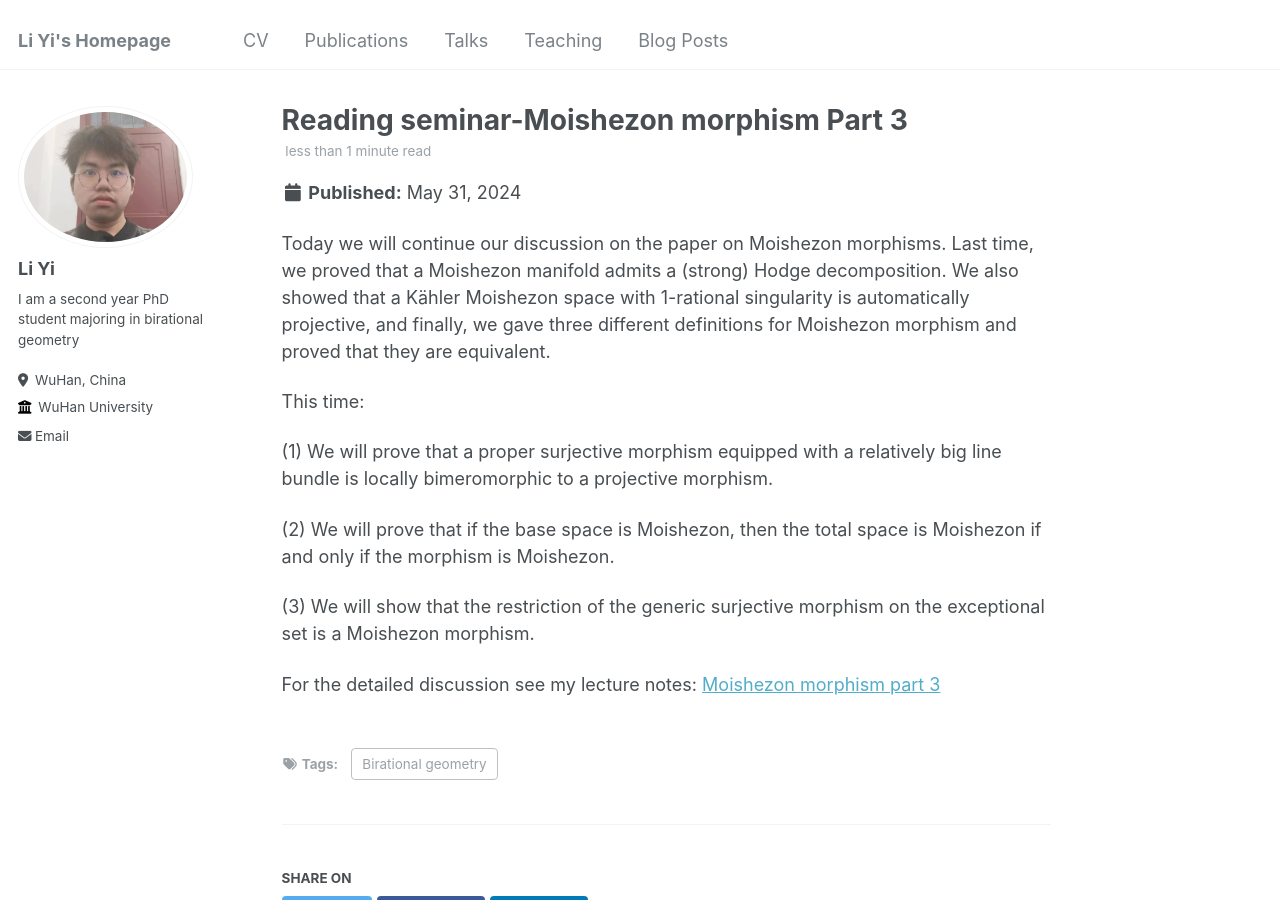
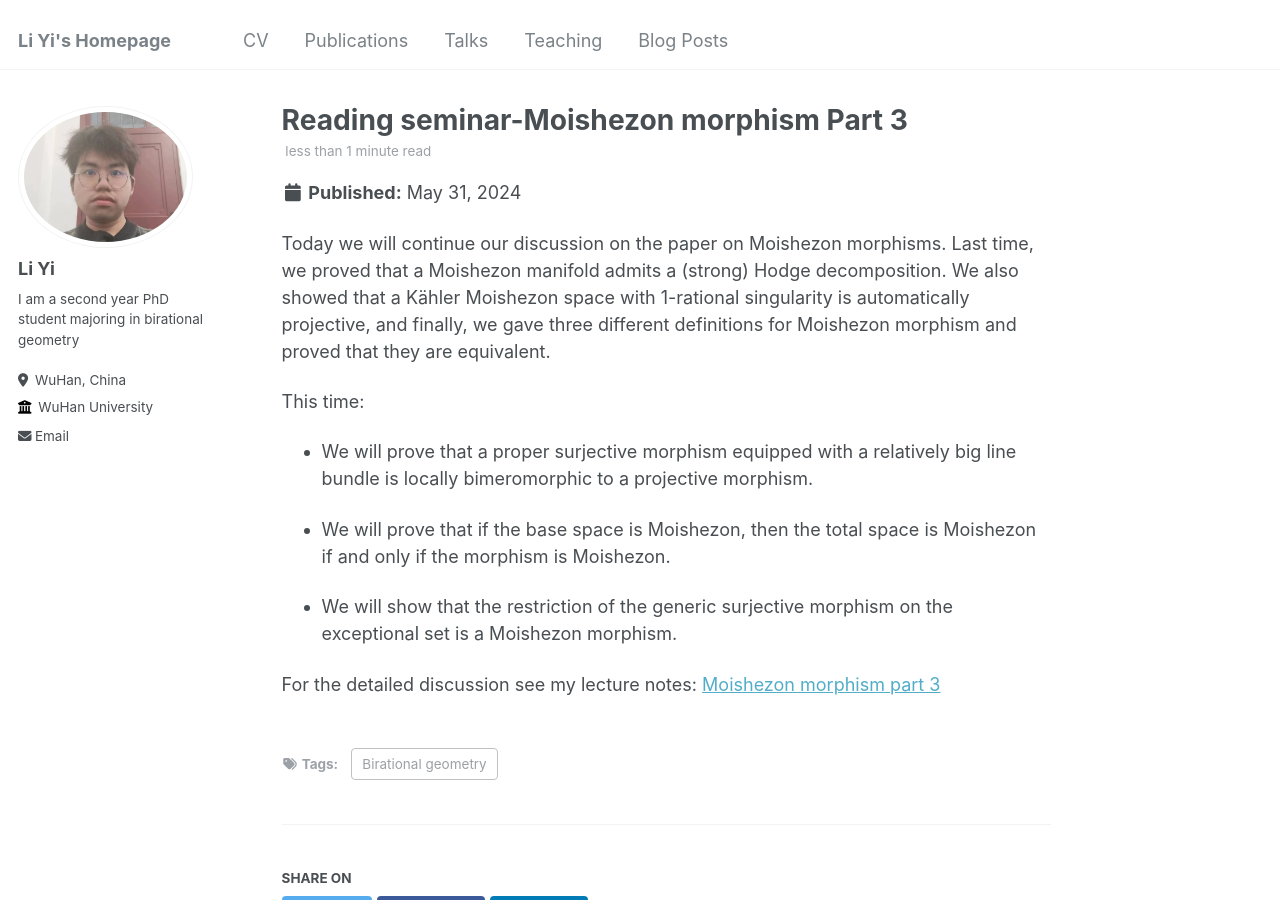
Before and after one commit to YiLimath/YiLimath.github.io, a Jekyll site: the page built from _posts/2024-05-31-blog-post-3.md, in a window 1280 px wide and 900 px high. Built offline with Jekyll 4.4.1, drawn with Linux system fonts in a browser that asks for light colours.

Commit message:
2023-5-31

```diff
--- a/_posts/2024-05-31-blog-post-3.md
+++ b/_posts/2024-05-31-blog-post-3.md
@@ -8,13 +8,14 @@ tags:
 
 Today we will continue our discussion on the paper on Moishezon morphisms. Last time, we proved that a Moishezon manifold admits a (strong) Hodge decomposition. We also showed that a Kähler Moishezon space with 1-rational singularity is automatically projective, and finally, we gave three different definitions for Moishezon morphism and proved that they are equivalent.
 
+
 This time:
 
-(1) We will prove that a proper surjective morphism equipped with a relatively big line bundle is locally bimeromorphic to a projective morphism.
+- We will prove that a proper surjective morphism equipped with a relatively big line bundle is locally bimeromorphic to a projective morphism.
 
-(2) We will prove that if the base space is Moishezon, then the total space is Moishezon if and only if the morphism is Moishezon.
+- We will prove that if the base space is Moishezon, then the total space is Moishezon if and only if the morphism is Moishezon.
 
-(3) We will show that the restriction of the generic surjective morphism on the exceptional set is a Moishezon morphism.
+- We will show that the restriction of the generic surjective morphism on the exceptional set is a Moishezon morphism.
 
 
 
```
Also changed, not shown: _posts/2024-05-31-blog-post-1.md (+1 -1 lines), _posts/2024-05-31-blog-post-2.md (+1 -1 lines), _posts/2024-05-31-blog-post-5.md (line endings or trailing spaces), 4 other files.
